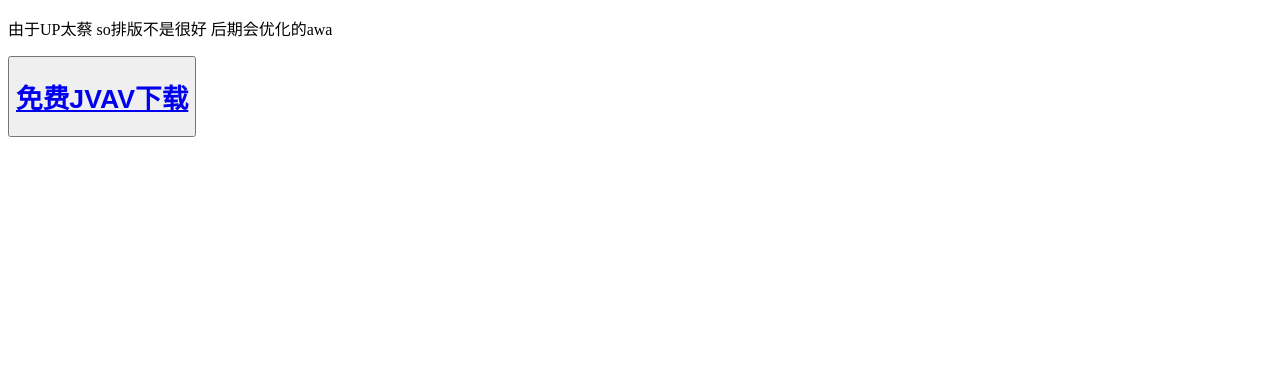
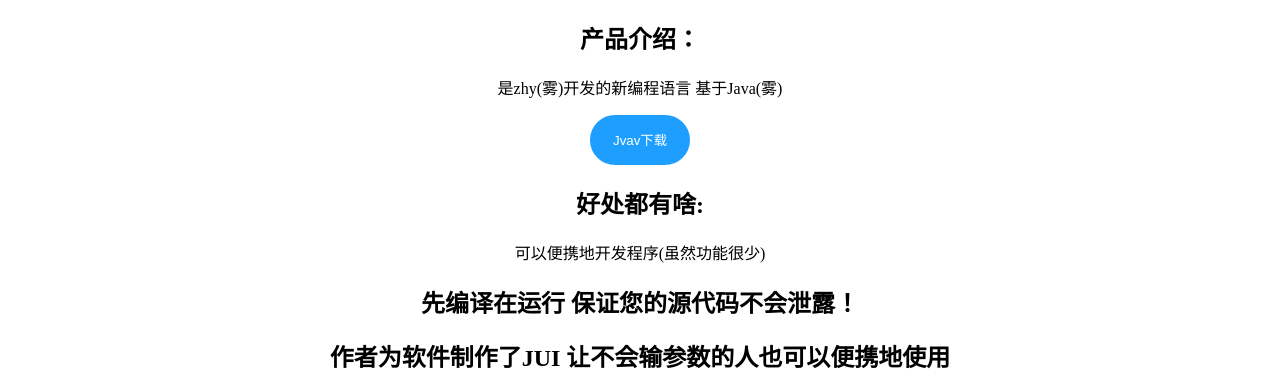
Before and after one commit to xiaohuihui1022/xiaohuihui1022.github.io, a plain HTML site: page index.html in a window 1280 px wide. Shown: the top 392 px of the page. Drawn offline with Linux system fonts and the light colour scheme.

Commit message:
Update index.html

```diff
--- a/index.html
+++ b/index.html
@@ -1,19 +1,27 @@
+
 <!DOCTYPE html>
 <html>
-	<head>
-		<meta charset="utf-8">
-		<title>Jvav与您</title>
-	</head>
-	<body>
-    <p>
-    由于UP太蔡 so排版不是很好 后期会优化的awa
-    </p>
-		<button>
-			<h1>
-				<a href="awa.html">
-				免费JVAV下载
-				</a>
-			</h1>
-		</button>
-	</body>
+
+<head>
+	<link rel="icon" href="./ico/icon.ico" type="image/x-icon">  <!--在网页标题左侧显示图标 -->
+	<link rel="shortcut icon" href="./ico/icon.ico" type="image/x-icon"> <!-- 在收藏夹显示图标 -->
+	<title>Jvav与您</title>
+	<!-- <link rel="icon" type="image/png" href="/fib_maker/IconLogo.png"> -->
+	<!-- <script type="text/javascript" src="https://cdn.rthsoftware.cn/cached-105ae3fd9138ebc5ec4543e96fbc263a/project.raygroup.com.cn/index.js"></script> -->
+	<link rel="stylesheet" href=".\CSS\style.css">
+</head>
+
+<body>
+	<div class="text" id="t0">
+        <h2>产品介绍：</h2>
+		<p>是zhy(雾)开发的新编程语言 基于Java(雾) </p>
+		<button class="btn" onclick="location.href='awa.html';">Jvav下载</button>
+		<h2>好处都有啥:</h2>
+		<p>可以便携地开发程序(虽然功能很少)</p>
+		<h2>先编译在运行 保证您的源代码不会泄露！</h2>
+		<h2>作者为软件制作了JUI 让不会输参数的人也可以便携地使用</h2>
+		<h1>JUI已与CMD兼容使用(你用JUI编译的代码放到jvav.exe里也可以跑出来)</h1>
+
+	</div>
+</body>
 </html>
```
